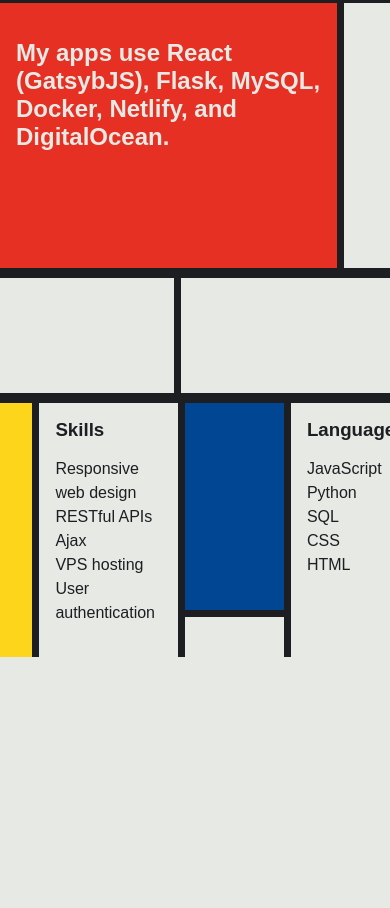
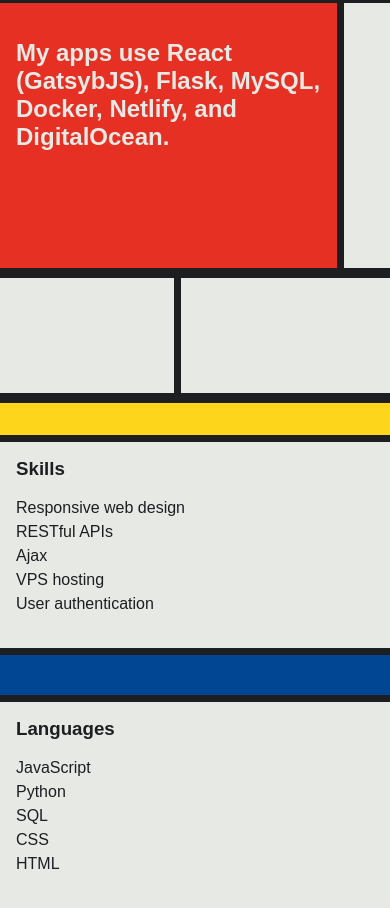
Before and after one commit to dacrands/mondrian-portfolio, a Gatsby site: page / in a window 390 px wide. Shown: the part 607-1515 px from the top of the page. Before the commit the page ends 1264 px from the top, so only its background shows below. Built offline with nearby package versions, Linux system fonts and the light colour scheme; Gatsby itself is replaced by a stand-in of ours.

Commit message:
Responsive CompC

```diff
--- a/src/components/CompC.js
+++ b/src/components/CompC.js
@@ -41,7 +41,7 @@
           </ul>
         </div>
         <div className="canvas__bottom-grid">
-          <div className="bottom-grid__block"></div>
+          <div className="bottom-grid__block blue"></div>
           <div className="bottom-grid__block"></div>
         </div>
         <div className="canvas__bottom-block">
--- a/src/styles/main.scss
+++ b/src/styles/main.scss
@@ -246,12 +246,12 @@
     grid-template-rows: 1fr 40px;
   }
   .bottom-grid__block {
-    &:first-of-type {
-      border-bottom: $border-thin;
-      background: $blue;
-      color: $canvas;
-      padding: .5em;
-    }
+  }
+  .blue {
+    border-bottom: $border-thin;
+    background: $blue;
+    color: $canvas;
+    padding: .5em;
   }
   .yellow {
     background: $yellow;
@@ -262,5 +262,21 @@
     .canvas__top {
       grid-template-columns: 88.25% 1fr;
     }
+    .canvas__bottom {
+      grid-template-columns: 1fr;
+    }
+    .canvas__bottom-grid {
+      grid-template-rows: 40px 1fr;
+      border: none;
+      border-top: $border-thin;
+      border-bottom: $border-thin;
+    }
+    .yellow {
+      border: none;
+      border-bottom: $border-thin;
+    }
+    .blue {
+      border: none;
+    }
   }
 }
```
